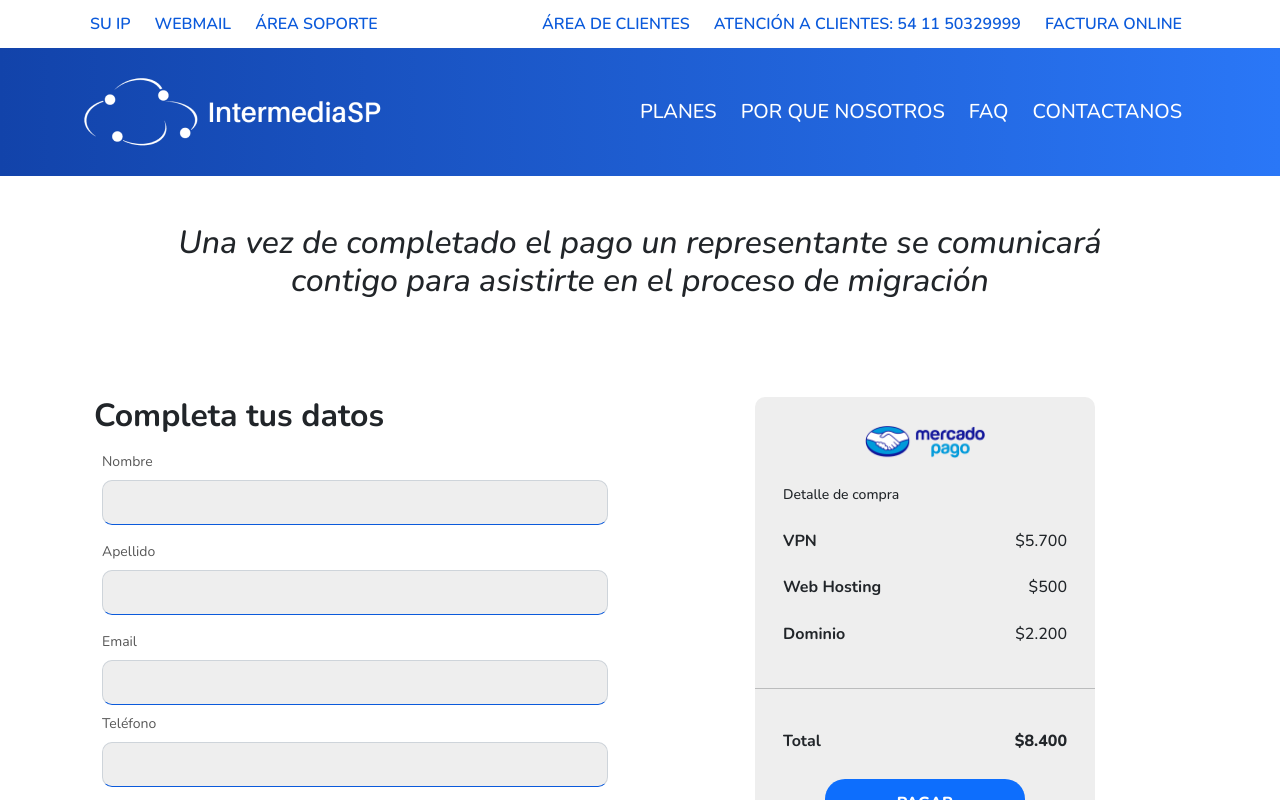
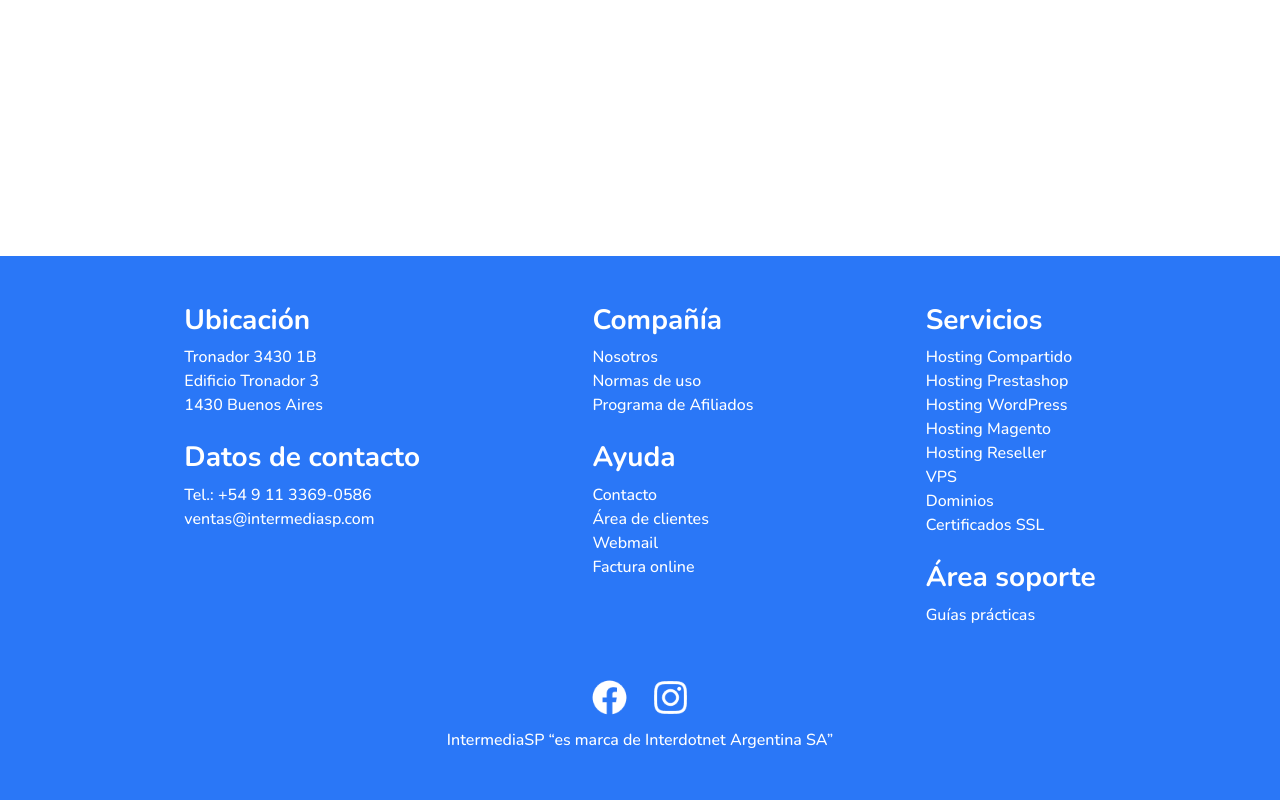
Before and after one commit to MartinGramajo/intermedia, a React (Create React App) app: page /pagar in a window 1280 px wide. Shown: the top 800 px of the page. Built offline with nearby package versions, Linux system fonts and the light colour scheme.

Commit message:
agrego las 3 rutas vps dominio y hosting

```diff
--- a/src/App.js
+++ b/src/App.js
@@ -2,8 +2,10 @@
 import { BrowserRouter, Route, Routes } from 'react-router-dom';
 import Home from "./pages/Home";
 import { Footer } from "./components/footer/Footer";
-import { Pagar } from "./pages/Pagar";
 import ScrollToTop from "./components/ScrollToTop";
+import { PagarVps } from "./pages/PagarVps";
+import { PagarDominio } from "./pages/PagarDominio";
+import { PagarHosting } from "./pages/PagarHosting";
 
 
 
@@ -14,7 +16,9 @@
         <ScrollToTop />
         <Routes >
           <Route path="/" element={<Home />} />
-          <Route path="/pagar" element={<Pagar />} />
+          <Route path="/vps" element={<PagarVps />} />
+          <Route path="/hosting" element={<PagarHosting />} />
+          <Route path="/dominio" element={<PagarDominio />} />
         </Routes>
         <Footer />
       </BrowserRouter>
--- a/src/components/pagarContenido/PagarContenido.jsx
+++ /dev/null
@@ -1,32 +0,0 @@
-import React from "react";
-import "./pagar.css";
-import FormWsp from "./FormWsp";
-import { MercadoPago } from "./MercadoPago";
-
-export const PagarContenido = () => {
-  return (
-    <div className="container">
-      <div className="d-none d-md-block">
-        <h1 className="peso-500-italic fs-32 py-5 text-center">
-          Una vez de completado el pago un representante se comunicará <br />{" "}
-          contigo para asistirte en el proceso de migración
-        </h1>
-      </div>
-      <div className="d-md-none d-block">
-        <h1 className="peso-500-italic fs-16 pt-5 text-center">
-          Una vez de completado el pago un <br /> representante se comunicará{" "}
-          <br /> contigo para asistirte <br />
-          en el proceso de migración
-        </h1>
-      </div>
-      <div className="row py-5">
-        <div className="col-12 col-lg-6">
-          <FormWsp />
-        </div>
-        <div className="col-12 col-lg-6">
-          <MercadoPago />
-        </div>
-      </div>
-    </div>
-  );
-};
--- a/src/pages/Pagar.jsx
+++ /dev/null
@@ -1,12 +0,0 @@
-import React from "react";
-import { PagarContenido } from "../components/pagarContenido/PagarContenido";
-import NavbarReact2 from "../components/navbarReact/NavbarReact2";
-
-export const Pagar = () => {
-  return (
-    <div>
-      <NavbarReact2 />
-      <PagarContenido />
-    </div>
-  );
-};
```
